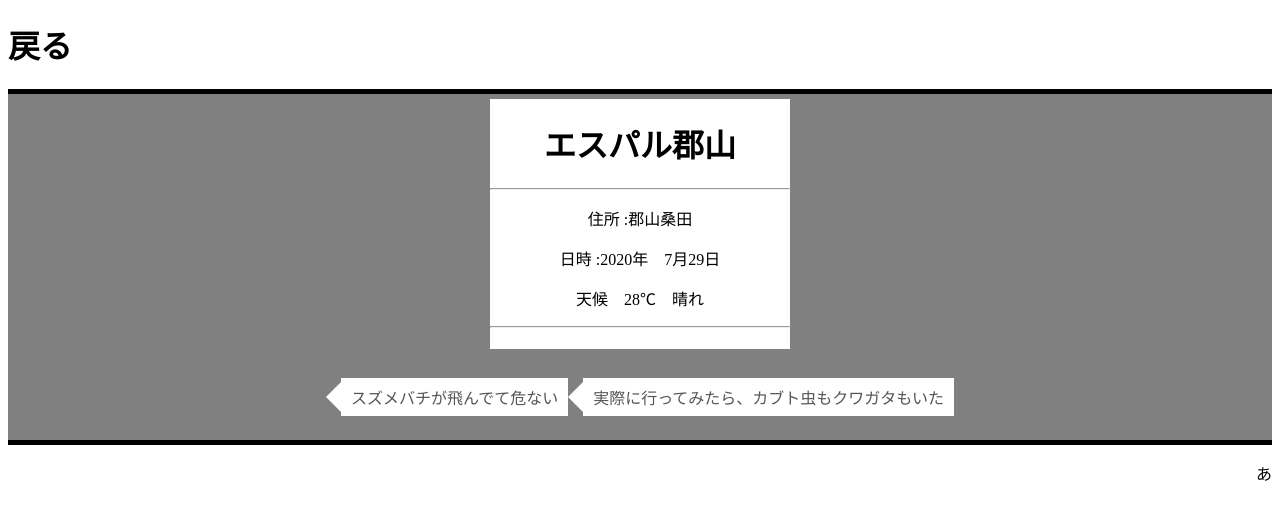
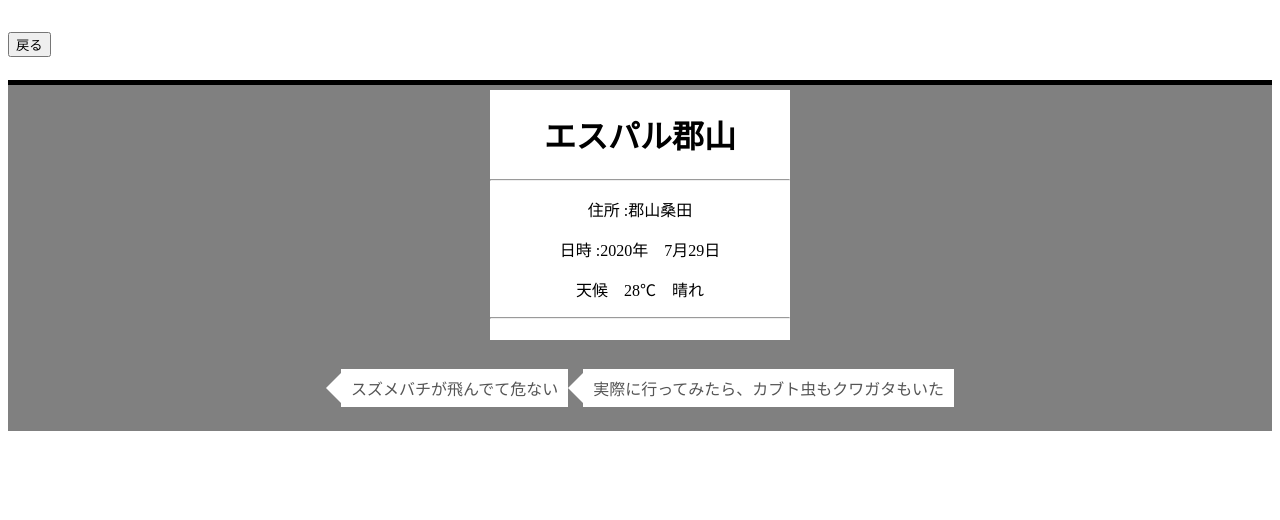
Before and after one commit to shion0223/E-team, an Angular app in the folder mushi-map-world/: page /detail in a window 1280 px wide. Shown: the top 520 px of the page. Built offline with nearby package versions, Linux system fonts and the light colour scheme.

Commit message:
画面遷移

```diff
--- a/mushi-map-world/src/app/pages/detail/detail.component.html
+++ b/mushi-map-world/src/app/pages/detail/detail.component.html
@@ -1,6 +1,6 @@
 <div class="background">
   <div class = "back">
-      <h1>戻る</h1>
+      <h1><button type ="button0" (click)="onClick()">戻る</button></h1>
   </div>
   <div class = "abc">
     <div class = "information">
@@ -18,7 +18,5 @@
   <div class = "thread">
     <p>実際に行ってみたら、カブト虫もクワガタもいた</p>
   </div>
-  <div class = "btn">
-    <p>あ</p>
-  </div>
+
 </div>
--- a/mushi-map-world/src/app/pages/detail/detail.component.scss
+++ b/mushi-map-world/src/app/pages/detail/detail.component.scss
@@ -64,3 +64,13 @@
   padding: 0;
   margin: 0;
 }
+
+.button0{
+  width: 70px;
+  height: 70px;
+  background-color: #c7c3c3;
+  border-radius: 100px;
+  margin-left: 30px;
+  margin-top: 25px;
+
+}
--- a/mushi-map-world/src/app/pages/detail/detail.component.ts
+++ b/mushi-map-world/src/app/pages/detail/detail.component.ts
@@ -13,6 +13,6 @@
   ngOnInit(): void {
   }
   onClick(){
-    this.router.navigate(['home'])
+    this.router.navigate([''])
   }
 }
```
